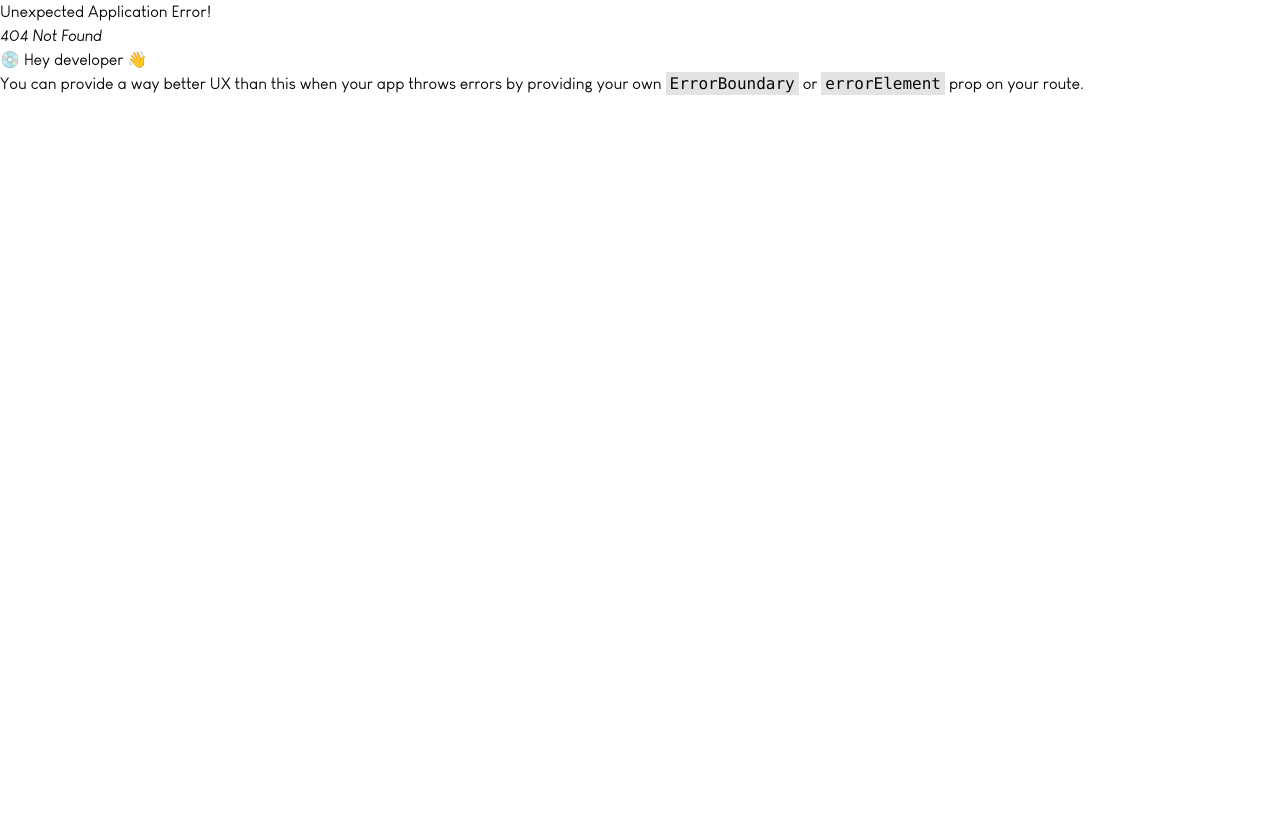
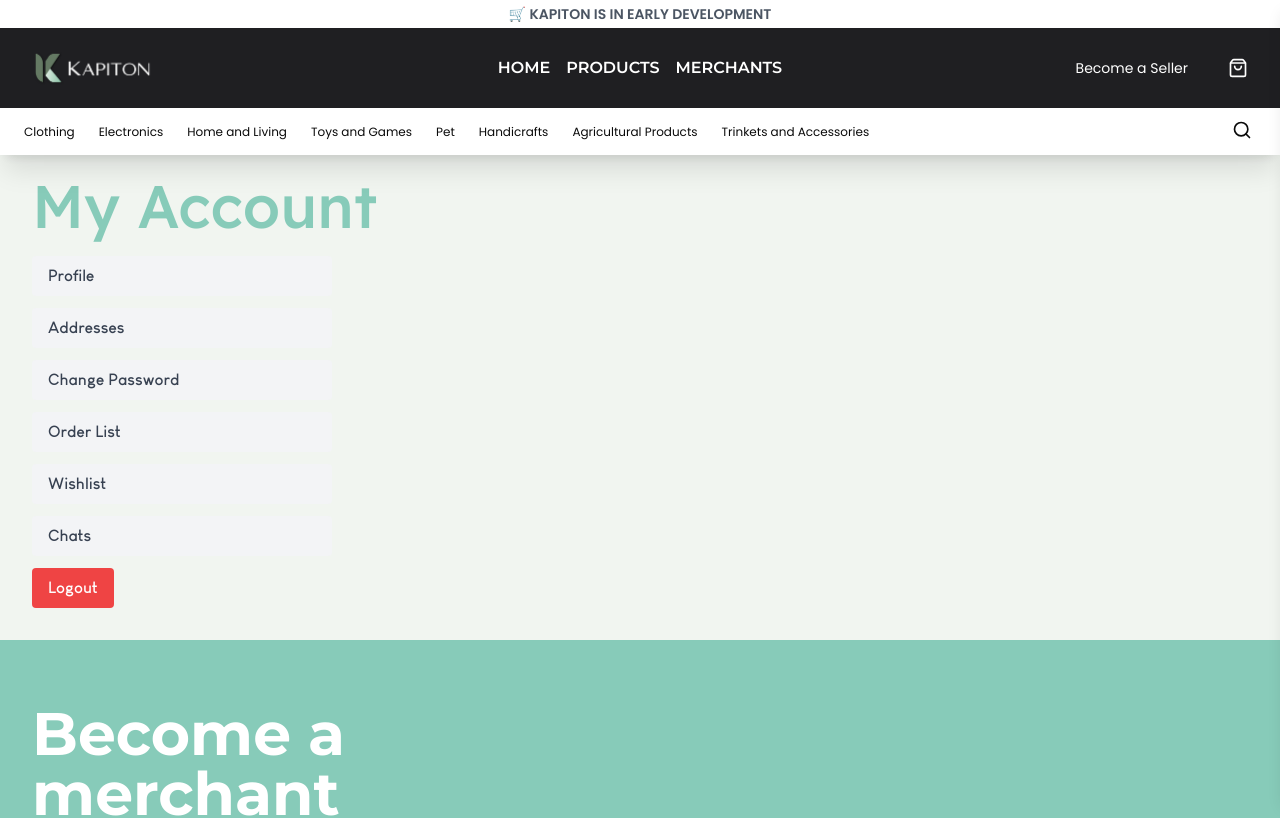
Before and after one commit to otaKenneth/kapiton-fe-v2, a React (Vite) app: page /user in a window 1280 px wide. Before the commit this address had no page. Shown: the top 818 px of the page. Built offline with nearby package versions, Linux system fonts and the light colour scheme; sample sign-in values are in the browser's storage.

Commit message:
Customer Login / Logout

```diff
--- a/src/api/index.js
+++ b/src/api/index.js
@@ -93,3 +93,18 @@ export async function customerLogin(formData) {
     }
     return res.json();
 }
+
+export async function customerLogout(token) {
+    const res = await fetch(api_address + `user/logout`, {
+        method: "POST",
+        headers: {
+            "Content-Type": "application/json",
+            "Authorization": `Bearer ${token}`
+        }
+    });
+    if (!res.ok) {
+        const errorData = await res.json();
+        throw errorData;
+    }
+    return res.json();
+}
--- a/src/context/AppContext.tsx
+++ b/src/context/AppContext.tsx
@@ -19,7 +19,16 @@ interface AppContextProps {
 const AppContext = createContext<AppContextProps | undefined>(undefined);
 
 export const AppProvider = ({ children }: { children: ReactNode }) => {
-  const [state, setState] = useState<AppState>(defaultState);
+  const getInitialState = (): AppState => {
+    const token = localStorage.getItem('token');
+    const user = localStorage.getItem('user');
+    return {
+      token: token || null,
+      user: user ? JSON.parse(user) : null,
+    };
+  };
+
+  const [state, setState] = useState<AppState>(getInitialState());
 
   return (
     <AppContext.Provider value={{ state, setState }}>
--- a/src/pages/customer/AuthPage.tsx
+++ b/src/pages/customer/AuthPage.tsx
@@ -21,7 +21,8 @@ const AuthPage = () => {
         token: resp.data.token,
         user: resp.data.user
       })
-      console.log(resp)
+      localStorage.setItem('token', resp.data.token);
+      localStorage.setItem('user', JSON.stringify(resp.data.user));
     },
     onError: (error) => {
       setErrorObj(error)
--- /dev/null
+++ b/src/pages/customer/user_account/NavButton.tsx
@@ -0,0 +1,29 @@
+import React from "react";
+import { NavLink } from "react-router-dom";
+
+interface NavButtonProps {
+  to: string;
+  children: React.ReactNode;
+  className?: string;
+}
+
+const NavButton: React.FC<NavButtonProps> = ({ to, children, className }) => {
+  return (
+    <NavLink
+      to={to}
+      className={({ isActive }) =>
+        `${
+          className ?? ""
+        } px-4 py-2 mb-3 rounded font-semibold transition-colors duration-200 ${
+          isActive
+            ? "bg-primary text-white"
+            : "bg-gray-100 text-gray-700 hover:bg-primary hover:text-white"
+        }`
+      }
+    >
+      {children}
+    </NavLink>
+  );
+};
+
+export default NavButton;
--- /dev/null
+++ b/src/pages/customer/user_account/UserPage.tsx
@@ -0,0 +1,65 @@
+import { Navigate, Outlet } from "react-router-dom";
+import NavButton from "./NavButton";
+import { useAppContext } from "@context/AppContext";
+import { customerLogout } from "@api"
+import { useMutation } from "@tanstack/react-query";
+
+export default () => {
+  const { state, setState } = useAppContext();
+
+  const userLogoutMutation = useMutation({
+    mutationFn: (token) => customerLogout(token),
+    onSuccess: (resp) => {
+      setState({
+        token: null,
+        user: null
+      })
+      localStorage.removeItem('token')
+      localStorage.removeItem('user')
+    },
+    onError: (error) => {
+      console.error(error)
+    }
+  })
+
+  const handleLogout = () => {
+    userLogoutMutation.mutate(state.token)
+  }
+
+  if (state.token == null) {
+    return <Navigate to="/auth/customer" replace />
+  }
+
+  return (
+    <>
+      <div className="p-8">
+        <div className="nav-title pb-5">
+          <h1 className="text-primary text-6xl font-bold">My Account</h1>
+        </div>
+        <div className="flex gap-3">
+          <nav style={{ width: "300px" }}>
+            <ul className="flex flex-col">
+              <NavButton to="profile">Profile</NavButton>
+              <NavButton to="delivery-addresses">Addresses</NavButton>
+              <NavButton to="change-password">Change Password</NavButton>
+              <NavButton to="orders">Order List</NavButton>
+              <NavButton to="wishlist">Wishlist</NavButton>
+              <NavButton to="chats">Chats</NavButton>
+              <li>
+                <button
+                  className="px-4 py-2 rounded font-semibold transition-colors duration-200 bg-red-500 text-white hover:bg-red-600"
+                  onClick={handleLogout}
+                >
+                  Logout
+                </button>
+              </li>
+            </ul>
+          </nav>
+          <div className="w-100 user-details">
+            <Outlet />
+          </div>
+        </div>
+      </div>
+    </>
+  );
+}
--- /dev/null
+++ b/src/pages/customer/user_account/index.js
@@ -0,0 +1 @@
+export { default as UserPage } from './UserPage';
```
Also changed, not shown: src/main.tsx (+41 -3 lines).
